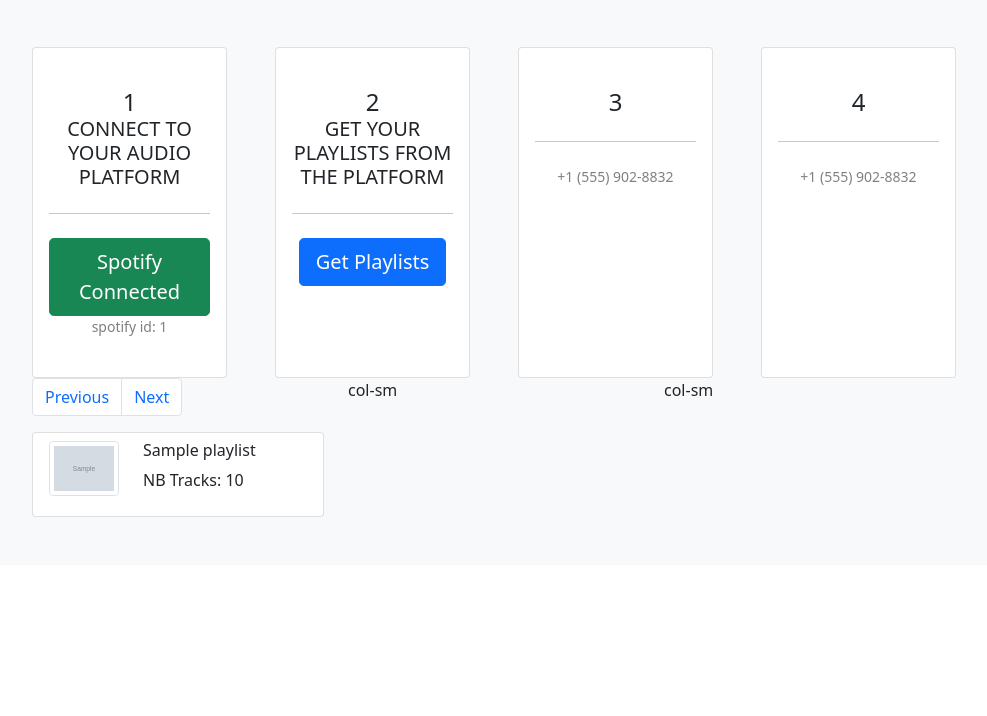
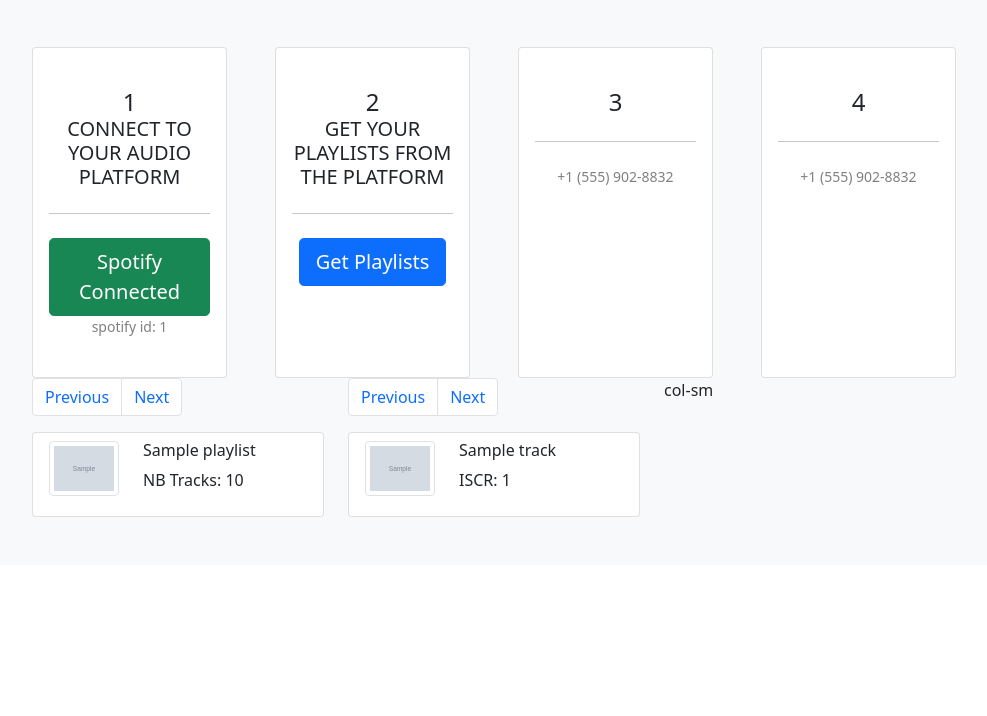
Before and after one commit to antinmaze/audioplaylists, a Django app: template dwback/dwback/playlist/templates/playlist/index.html in a window 1280 px wide. Shown: the part 73-789 px from the top of the page, without its empty margins (146-1133 px from the left). Run offline with Django 4.2, Linux system fonts and the light colour scheme; the template is opened without the code that fills it: most values are stand-ins (such as "Sample title", 1, 10 or a date in 2020); grey boxes marked "Sample" are stand-in pictures; some libraries are stand-ins or nearby versions.

Commit message:
managing tracks request

```diff
--- a/dwback/dwback/playlist/templates/playlist/index.html
+++ b/dwback/dwback/playlist/templates/playlist/index.html
@@ -41,7 +41,7 @@
                         <div class="small text-black-50">
                             {% if spotify_id %}
                                 <a class="btn btn-lg btn-primary"
-                                href="https://localhost:8000/playlist/spfy-playlists/?spotify_id={{ spotify_id }}&offset={{ spotify_nextoffset }}"
+                                href="https://localhost:8000/playlist/spfy-playlists/?spotify_id={{ spotify_id }}&playlist_offset=0"
                                 role="button">Get Playlists</a>
                             {% else %}
                                 <a class="btn btn-lg btn-primary"
@@ -78,35 +78,11 @@
             <div class="col-sm">
                 <div class="row">
                 <div class="col-sm">
-
-                    <ul class="pagination">
-                        <li class="page-item"><a class="page-link"
-                            href="https://localhost:8000/playlist/spfy-playlists/?spotify_id={{ spotify_id }}&offset={{ spotify_prevoffset }}">
-                            Previous</a></li>
-                        <li class="page-item"><a class="page-link"
-                            href="https://localhost:8000/playlist/spfy-playlists/?spotify_id={{ spotify_id }}&offset={{ spotify_nextoffset }}">
-                            Next</a></li>
-                    </ul>
-
-                    <div class="list-group">
-                        {% for playlist in playlists %}
-                        <a href="https://localhost:8000/playlist/spfy-tracks/?playlist_id={{ playlist.id }}" class="list-group-item list-group-item-action">
-                            <div class="row" >
-                                <div class="col-sm-4">
-                                    <img class="img-thumbnail" src="{{ playlist.image_url }}" alt="{{ playlist.description }}">
-                                </div>
-                                <div class="col-sm-8">
-                                    <h6>{{ playlist.name }}</h6>
-                                    <p>NB Tracks: {{ playlist.tracks_total }}</p>
-                                </div>
-                            </div>
-                        </a>
-                        {% empty %}
-                        No playlist yet.
-                        {% endfor %}
-                    </div>
+                    {% include "playlist/playlists.html" %}
                 </div>
-                <div class="col-sm">col-sm</div>
+                <div class="col-sm">
+                    {% include "playlist/tracks.html" %}
+                </div>
                 <div class="col-sm">col-sm</div>
             </div>
         </div>
--- /dev/null
+++ b/dwback/dwback/playlist/templates/playlist/playlists.html
@@ -0,0 +1,27 @@
+{% if spotify_id %}
+<ul class="pagination">
+    <li class="page-item"><a class="page-link"
+        href="https://localhost:8000/playlist/spfy-playlists/?spotify_id={{ spotify_id }}&playlist_offset={{ playlist_prvoffset }}">
+        Previous</a></li>
+    <li class="page-item"><a class="page-link"
+        href="https://localhost:8000/playlist/spfy-playlists/?spotify_id={{ spotify_id }}&playlist_offset={{ playlist_nxtoffset }}">
+        Next</a></li>
+</ul>
+{% endif %}
+<div class="list-group">
+    {% for playlist in playlists %}
+    <a href="https://localhost:8000/playlist/spfy-tracks/?playlist_id={{ playlist.id }}" class="list-group-item list-group-item-action">
+        <div class="row" >
+            <div class="col-sm-4">
+                <img class="img-thumbnail" src="{{ playlist.image_url }}" alt="{{ playlist.description }}">
+            </div>
+            <div class="col-sm-8">
+                <h6>{{ playlist.name }}</h6>
+                <p>NB Tracks: {{ playlist.tracks_total }}</p>
+            </div>
+        </div>
+    </a>
+    {% empty %}
+    No playlist yet.
+    {% endfor %}
+</div>
--- /dev/null
+++ b/dwback/dwback/playlist/templates/playlist/tracks.html
@@ -0,0 +1,27 @@
+{% if spotify_id %}
+<ul class="pagination">
+    <li class="page-item"><a class="page-link"
+        href="https://localhost:8000/playlist/spfy-tracks/?spotify_id={{ spotify_id }}&track_offset={{ track_prvoffset }}">
+        Previous</a></li>
+    <li class="page-item"><a class="page-link"
+        href="https://localhost:8000/playlist/spfy-tracks/?spotify_id={{ spotify_id }}&track_offset={{ track_nxtoffset }}">
+        Next</a></li>
+</ul>
+{% endif %}
+<div class="list-group">
+    {% for track in tracks %}
+    <a href="https://localhost:8000/playlist/spfy-tracks/?track_id={{ track.id }}" class="list-group-item list-group-item-action">
+        <div class="row" >
+            <div class="col-sm-4">
+                <img class="img-thumbnail" src="{{ track.image_url }}" alt="{{ track.name }}">
+            </div>
+            <div class="col-sm-8">
+                <h6>{{ track.name }}</h6>
+                <p>ISCR: {{ track.external_id }}</p>
+            </div>
+        </div>
+    </a>
+    {% empty %}
+    No playlist yet.
+    {% endfor %}
+</div>
```
Also changed, not shown: dwback/dwback/playlist/views.py (+20 -40 lines).
